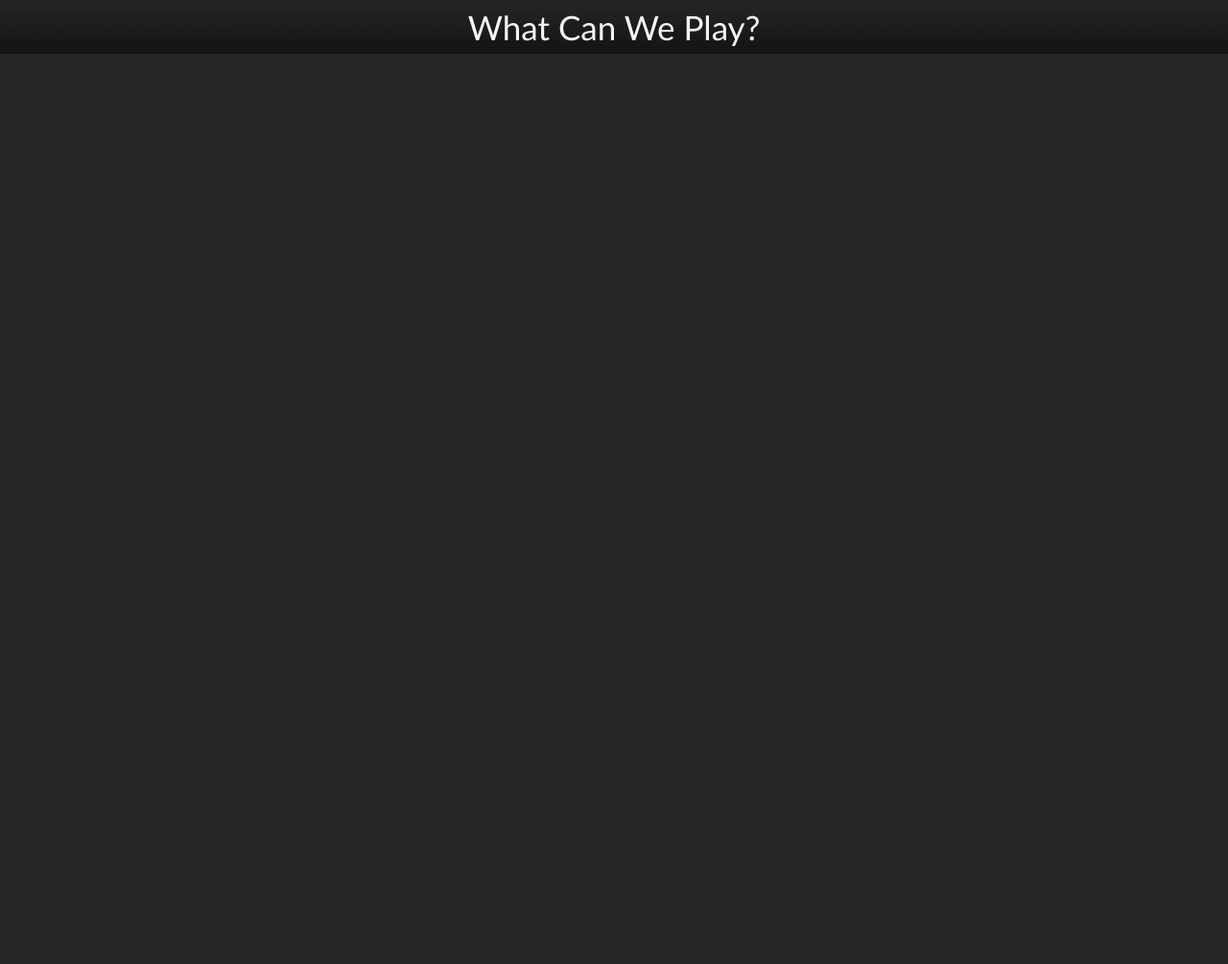
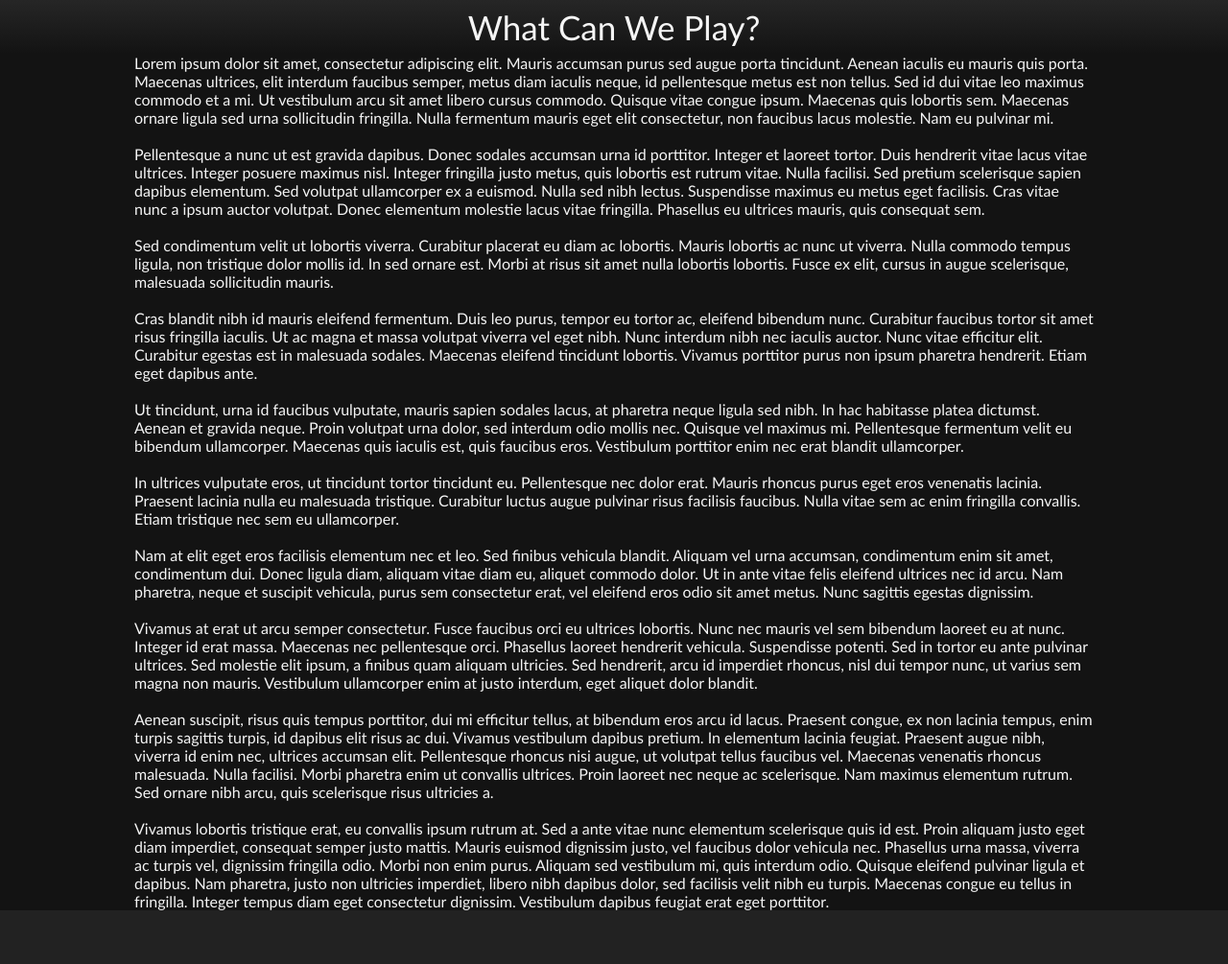
Before and after one commit to TGRCdev/WhatCanWePlay, a Flask app: page / in a window 1280 px wide. Shown: the whole page at 96% size. Before the commit the page ends 56 px from the top, so only its background shows below. Run offline with Flask 2, Linux system fonts and the light colour scheme.

Commit message:
More base page redesigning

```diff
--- a/static/styles/default_dark.css
+++ b/static/styles/default_dark.css
@@ -18,32 +18,48 @@
 
 html {
     color: whitesmoke;
-    background-color: #262626;
+    background-color: #131313;
     font-family: "Trebuchet MS", Helvetica, sans-serif;
 }
-
 html, body {
     min-height: 100%;
     height: 100%;
     margin: 0;
 }
-
 #page-flexbox {
     display: flex;
-    width: 100%;
     min-height: 100%;
     flex-direction: column;
+    align-items: center;
+    justify-content: space-between;
+}
+
+#header-box, #footer-box {
+    height: 56px;
+    width: 100%;
 }
 
 #header-box {
-    width: 100%;
-    height: 56px;
     background: linear-gradient(#262626, #131313)
 }
+#body-box * {
+    max-width: 1000px;
+}
+#footer-box {
+    background: #222222
+}
+
 #title-link {
     display:block;
     margin:auto;
     text-align:center;
     font-size: 35px;
     padding-top:7px;
+    text-decoration: none;
 }
+#title-link:link {
+    color: whitesmoke;
+}
+#title-link:visited {
+    color: whitesmoke;
+}
--- a/templates/base_page.html
+++ b/templates/base_page.html
@@ -50,9 +50,32 @@ along with this program.  If not, see <https://www.gnu.org/licenses/>.
     <body>
         <div id="page-flexbox">
             <div id="header-box">
-                <a id="title-link">What Can We Play?</a>
+                <a id="title-link" href="/">What Can We Play?</a>
             </div>
             <div id="body-box">
+                {% block content %}
+                <div id="example-content">
+                    Lorem ipsum dolor sit amet, consectetur adipiscing elit. Mauris accumsan purus sed augue porta tincidunt. Aenean iaculis eu mauris quis porta. Maecenas ultrices, elit interdum faucibus semper, metus diam iaculis neque, id pellentesque metus est non tellus. Sed id dui vitae leo maximus commodo et a mi. Ut vestibulum arcu sit amet libero cursus commodo. Quisque vitae congue ipsum. Maecenas quis lobortis sem. Maecenas ornare ligula sed urna sollicitudin fringilla. Nulla fermentum mauris eget elit consectetur, non faucibus lacus molestie. Nam eu pulvinar mi.
+                    <br/><br/>
+                    Pellentesque a nunc ut est gravida dapibus. Donec sodales accumsan urna id porttitor. Integer et laoreet tortor. Duis hendrerit vitae lacus vitae ultrices. Integer posuere maximus nisl. Integer fringilla justo metus, quis lobortis est rutrum vitae. Nulla facilisi. Sed pretium scelerisque sapien dapibus elementum. Sed volutpat ullamcorper ex a euismod. Nulla sed nibh lectus. Suspendisse maximus eu metus eget facilisis. Cras vitae nunc a ipsum auctor volutpat. Donec elementum molestie lacus vitae fringilla. Phasellus eu ultrices mauris, quis consequat sem.
+                    <br/><br/>
+                    Sed condimentum velit ut lobortis viverra. Curabitur placerat eu diam ac lobortis. Mauris lobortis ac nunc ut viverra. Nulla commodo tempus ligula, non tristique dolor mollis id. In sed ornare est. Morbi at risus sit amet nulla lobortis lobortis. Fusce ex elit, cursus in augue scelerisque, malesuada sollicitudin mauris.
+                    <br/><br/>
+                    Cras blandit nibh id mauris eleifend fermentum. Duis leo purus, tempor eu tortor ac, eleifend bibendum nunc. Curabitur faucibus tortor sit amet risus fringilla iaculis. Ut ac magna et massa volutpat viverra vel eget nibh. Nunc interdum nibh nec iaculis auctor. Nunc vitae efficitur elit. Curabitur egestas est in malesuada sodales. Maecenas eleifend tincidunt lobortis. Vivamus porttitor purus non ipsum pharetra hendrerit. Etiam eget dapibus ante.
+                    <br/><br/>
+                    Ut tincidunt, urna id faucibus vulputate, mauris sapien sodales lacus, at pharetra neque ligula sed nibh. In hac habitasse platea dictumst. Aenean et gravida neque. Proin volutpat urna dolor, sed interdum odio mollis nec. Quisque vel maximus mi. Pellentesque fermentum velit eu bibendum ullamcorper. Maecenas quis iaculis est, quis faucibus eros. Vestibulum porttitor enim nec erat blandit ullamcorper.
+                    <br/><br/>
+                    In ultrices vulputate eros, ut tincidunt tortor tincidunt eu. Pellentesque nec dolor erat. Mauris rhoncus purus eget eros venenatis lacinia. Praesent lacinia nulla eu malesuada tristique. Curabitur luctus augue pulvinar risus facilisis faucibus. Nulla vitae sem ac enim fringilla convallis. Etiam tristique nec sem eu ullamcorper.
+                    <br/><br/>
+                    Nam at elit eget eros facilisis elementum nec et leo. Sed finibus vehicula blandit. Aliquam vel urna accumsan, condimentum enim sit amet, condimentum dui. Donec ligula diam, aliquam vitae diam eu, aliquet commodo dolor. Ut in ante vitae felis eleifend ultrices nec id arcu. Nam pharetra, neque et suscipit vehicula, purus sem consectetur erat, vel eleifend eros odio sit amet metus. Nunc sagittis egestas dignissim.
+                    <br/><br/>
+                    Vivamus at erat ut arcu semper consectetur. Fusce faucibus orci eu ultrices lobortis. Nunc nec mauris vel sem bibendum laoreet eu at nunc. Integer id erat massa. Maecenas nec pellentesque orci. Phasellus laoreet hendrerit vehicula. Suspendisse potenti. Sed in tortor eu ante pulvinar ultrices. Sed molestie elit ipsum, a finibus quam aliquam ultricies. Sed hendrerit, arcu id imperdiet rhoncus, nisl dui tempor nunc, ut varius sem magna non mauris. Vestibulum ullamcorper enim at justo interdum, eget aliquet dolor blandit.
+                    <br/><br/>
+                    Aenean suscipit, risus quis tempus porttitor, dui mi efficitur tellus, at bibendum eros arcu id lacus. Praesent congue, ex non lacinia tempus, enim turpis sagittis turpis, id dapibus elit risus ac dui. Vivamus vestibulum dapibus pretium. In elementum lacinia feugiat. Praesent augue nibh, viverra id enim nec, ultrices accumsan elit. Pellentesque rhoncus nisi augue, ut volutpat tellus faucibus vel. Maecenas venenatis rhoncus malesuada. Nulla facilisi. Morbi pharetra enim ut convallis ultrices. Proin laoreet nec neque ac scelerisque. Nam maximus elementum rutrum. Sed ornare nibh arcu, quis scelerisque risus ultricies a.
+                    <br/><br/>
+                    Vivamus lobortis tristique erat, eu convallis ipsum rutrum at. Sed a ante vitae nunc elementum scelerisque quis id est. Proin aliquam justo eget diam imperdiet, consequat semper justo mattis. Mauris euismod dignissim justo, vel faucibus dolor vehicula nec. Phasellus urna massa, viverra ac turpis vel, dignissim fringilla odio. Morbi non enim purus. Aliquam sed vestibulum mi, quis interdum odio. Quisque eleifend pulvinar ligula et dapibus. Nam pharetra, justo non ultricies imperdiet, libero nibh dapibus dolor, sed facilisis velit nibh eu turpis. Maecenas congue eu tellus in fringilla. Integer tempus diam eget consectetur dignissim. Vestibulum dapibus feugiat erat eget porttitor.
+                </div>
+                {% endblock %}
             </div>
             <div id="footer-box">
 
```
